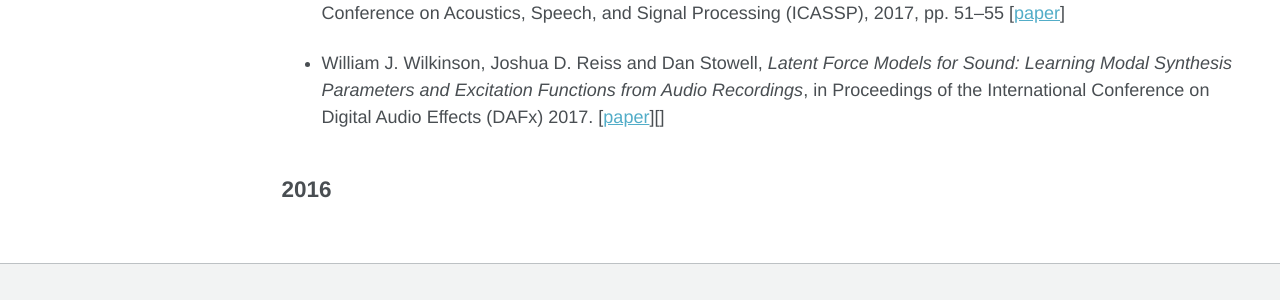
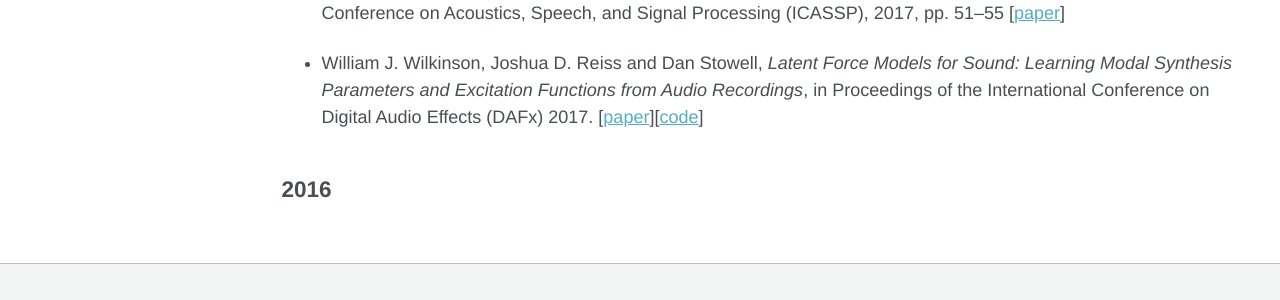
Before and after one commit to wil-j-wil/wil-j-wil2.github.io, a Jekyll site: the page built from _pages/publications.md, in a window 1280 px wide and 1318 px high. Shown: the part 899-1199 px from the top of the window. Built offline with Jekyll 4.4.1, drawn with Linux system fonts in a browser that asks for light colours.

Commit message:
Update archive-single-publication.html

```diff
--- a/_includes/archive-single-publication.html
+++ b/_includes/archive-single-publication.html
@@ -40,7 +40,7 @@
     {% if post.citation and post.paperurl and paper.bibtex %}
       <p>{{ post.citation }} [<a href="{{ post.paperurl }}">{{ pub }}</a>] [<a href="{{ post.bibtex }}">bibtex</a>]</p>
     {% elsif post.citation and post.paperurl and post.codeurl %}
-      <p>{{ post.citation }} [<a href="{{ post.paperurl }}">{{ pub }}</a>][<a href="{{ post.codeurl }}">{{ code }}</a>]</p>
+      <p>{{ post.citation }} [<a href="{{ post.paperurl }}">{{ pub }}</a>][<a href="{{ post.codeurl }}">{{ "code" }}</a>]</p>
     {% elsif post.citation and post.paperurl %}
       <p>{{ post.citation }} [<a href="{{ post.paperurl }}">{{ pub }}</a>]</p>
     {% elsif post.citation %}
```
